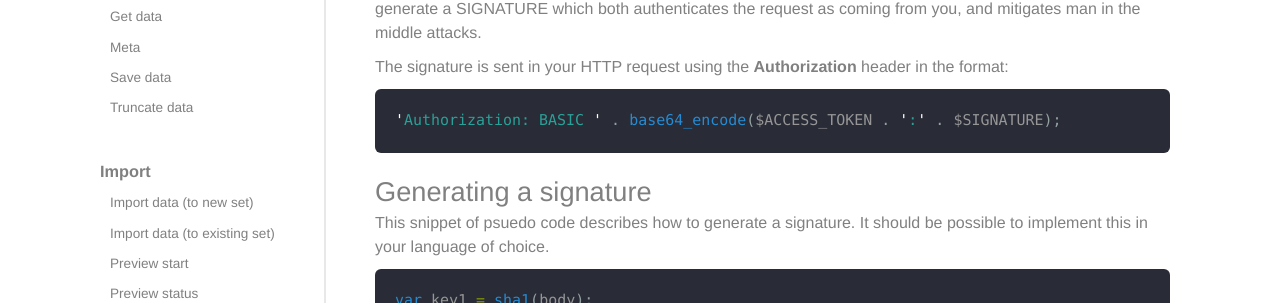
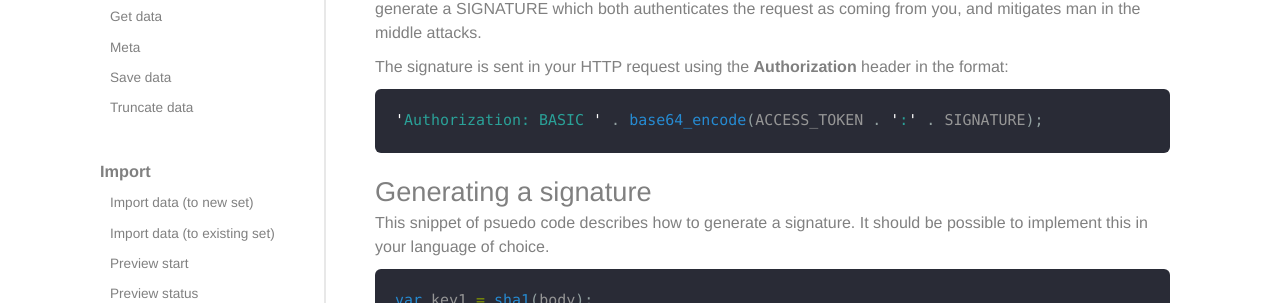
Before and after one commit to ChartBlocks/developer-docs, a Jekyll site: the page built from rest-api.md, in a window 1280 px wide and 900 px high, scrolled down 689 px. Shown: the part 149-452 px from the top of the window. Built offline with Jekyll 4.4.1, drawn with Linux system fonts in a browser that asks for light colours; nearby versions of some CDN libraries.

```diff
--- a/rest-api.md
+++ b/rest-api.md
@@ -37,7 +37,7 @@ as coming from you, and mitigates man in the middle attacks.
 The signature is sent in your HTTP request using the **Authorization** header in the format:
 
 {% highlight js %}
-'Authorization: BASIC ' . base64_encode($ACCESS_TOKEN . ':' . $SIGNATURE);
+'Authorization: BASIC ' . base64_encode(ACCESS_TOKEN . ':' . SIGNATURE);
 {% endhighlight %}
 
 ### Generating a signature
```
